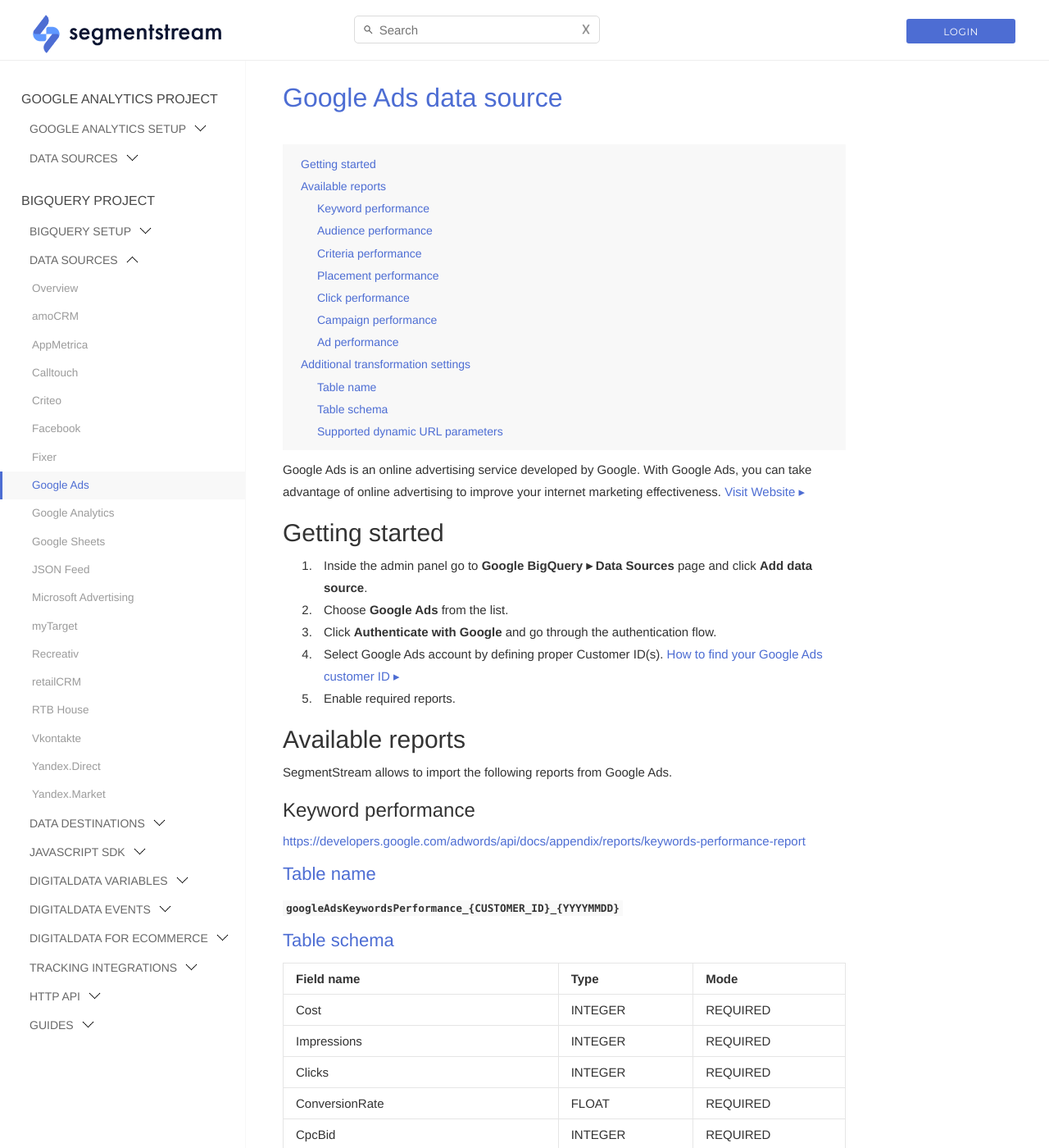
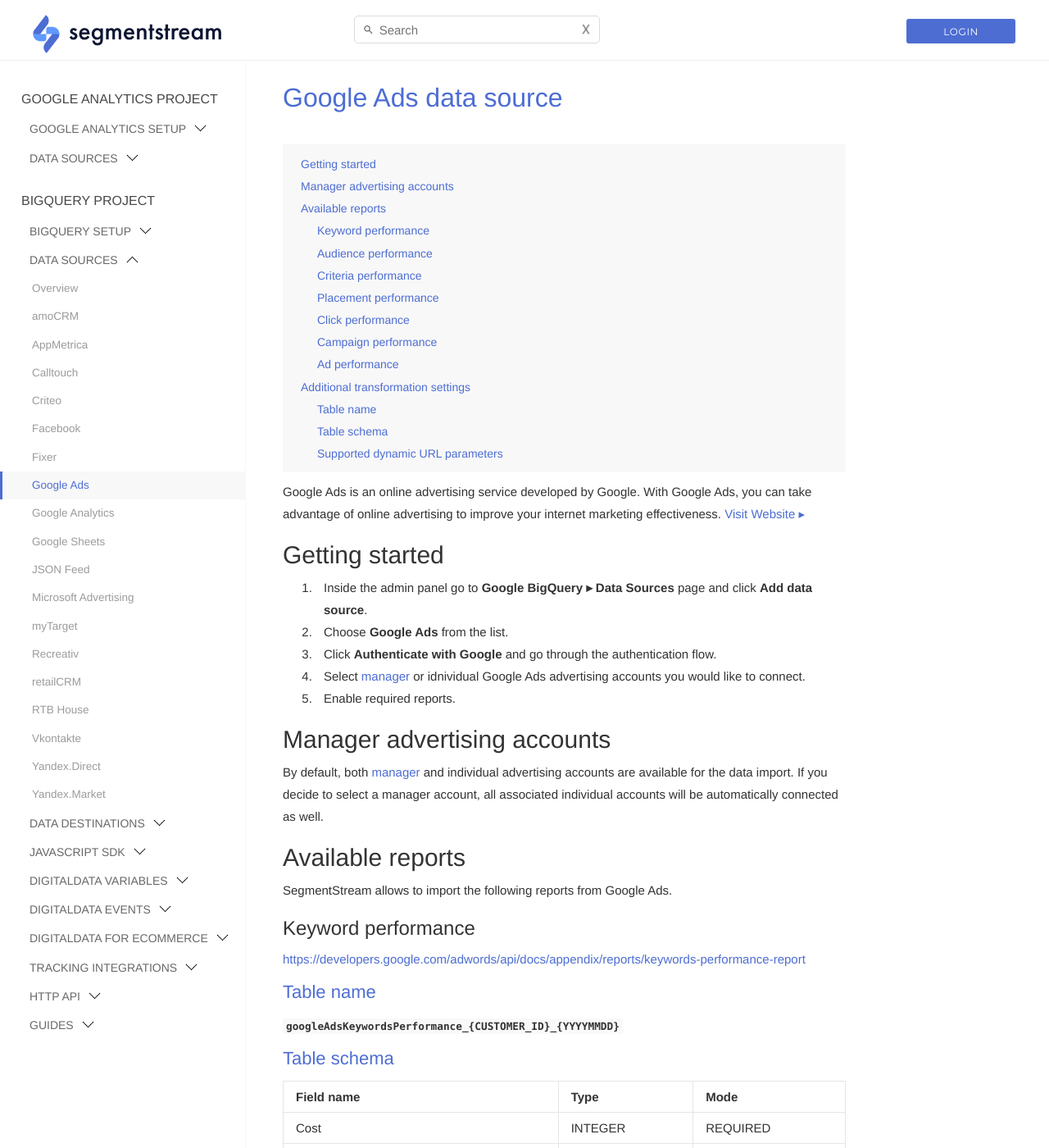
Before and after one commit to segmentstream-com/segmentstream-com.github.io, a Jekyll site: the page built from _docs/datasources/google-ads.md, in a window 1280 px wide and 1400 px high. Shown: the whole window at 82% size. Built offline with Jekyll 4.4.1, drawn with Linux system fonts in a browser that asks for light colours; nearby versions of some CDN libraries; some of the changed text lies outside the part shown.

Commit message:
google ads data source update

```diff
--- a/_docs/datasources/google-ads.md
+++ b/_docs/datasources/google-ads.md
@@ -14,8 +14,12 @@
 1. Inside the admin panel go to **Google BigQuery ▸ Data Sources** page and click **Add data source**.
 2. Choose **Google Ads** from the list.
 3. Click **Authenticate with Google** and go through the authentication flow.
-4. Select Google Ads account by defining proper Customer ID(s). [How to find your Google Ads customer ID ▸](https://support.google.com/google-ads/answer/1704344?hl=en-GB){:target="_blank"}
+4. Select [manager](#manager-advertising-accounts) or idnividual Google Ads advertising accounts you would like to connect.
 5. Enable required reports.
+
+## Manager advertising accounts
+
+By default, both [manager](https://support.google.com/google-ads/answer/6139186){:target="_blank"} and individual advertising accounts are available for the data import. If you decide to select a manager account, all associated individual accounts will be automatically connected as well.
 
 ## Available reports
 
```
Also changed, not shown: other parts of _docs/datasources/google-ads.md (+1 -1 lines).
